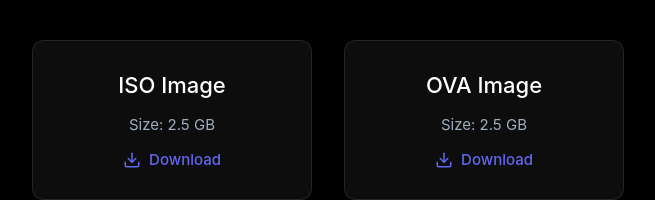
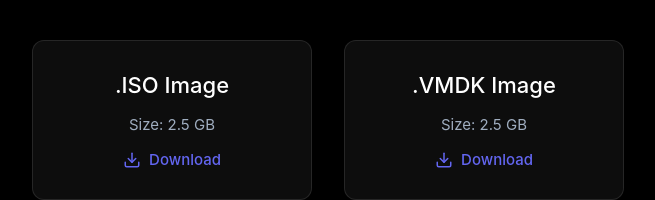
Before and after one commit to Sechorda/secOS, a React (Vite) app: page / in a window 1280 px wide. Shown: the part 415-615 px from the top of the page, without its empty margins (312-967 px from the left). Built offline with nearby package versions, Linux system fonts and the light colour scheme.

Commit message:
change from ova to vmdk

```diff
--- a/src/App.jsx
+++ b/src/App.jsx
@@ -31,12 +31,12 @@ export default function App() {
 
         <div className="downloads-container">
           <DownloadCard
-            type="ISO Image"
+            type=".ISO Image"
             size="2.5 GB"
             url="https://download.sec-os.com/secos/secOS.iso"
           />
           <DownloadCard
-            type="OVA Image"
+            type=".VMDK Image"
             size="2.5 GB"
             url="https://download.sec-os.com/secos/secOS.vmdk"
           />
```
